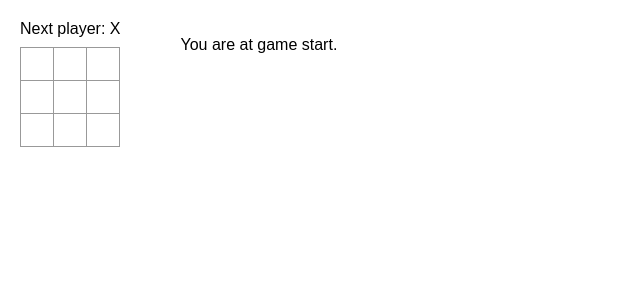
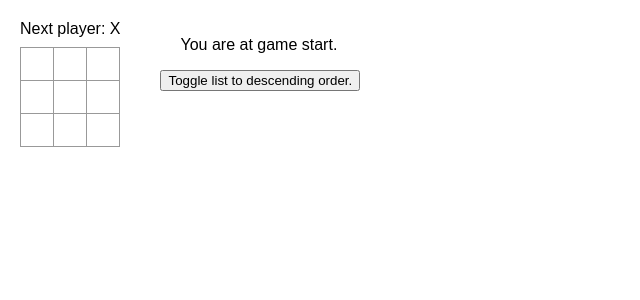
Before and after one commit to aidan-le-beard/React-Checkers, a React (Create React App) app in the folder my-app/: page / in a window 1280 px wide. Shown: the top 300 px of the page, without its empty margins (0-640 px from the left). Built offline with nearby package versions, Linux system fonts and the light colour scheme.

Commit message:
add toggle button to sort moves in asc/desc order

```diff
--- a/my-app/src/App.js
+++ b/my-app/src/App.js
@@ -77,6 +77,7 @@ export default function Game() {
   const [currentMove, setCurrentMove] = useState(0);
   const xIsNext = currentMove % 2 === 0;
   const currentSquares = history[currentMove];
+  const [descMovesList, setDescMovesList] = useState(0);
 
   function handlePlay(nextSquares) {
     const nextHistory = [...history.slice(0, currentMove + 1), nextSquares];
@@ -84,8 +85,14 @@ export default function Game() {
     setCurrentMove(nextHistory.length - 1);
   }
 
+  // button function. Changes current move.
   function jumpTo(nextMove) {
     setCurrentMove(nextMove);
+  }
+
+  // button function. Reverses the order of moves.
+  function toggleSort() {
+    setDescMovesList(!descMovesList)
   }
 
   const moves = history.map((squares, move) => {
@@ -113,13 +120,19 @@ export default function Game() {
     }
   });
 
+  if (descMovesList) {
+    moves.reverse();
+  }
+
   return (
     <div className="game">
       <div className="game-board">
         <Board xIsNext={xIsNext} squares={currentSquares} onPlay={handlePlay} />
       </div>
       <div className="game-info">
-        <ol>{moves}</ol>
+        {/* Reverse the order of the list if descending order, as well. */}
+        <ol reversed={descMovesList}> {moves} </ol>
+        <ul> <li style={{ listStyleType: "none" }} onClick={() => toggleSort()}><button>Toggle list to {descMovesList ? "ascending" : "descending"} order.</button> </li> </ul>
       </div>
     </div>
   );
```
